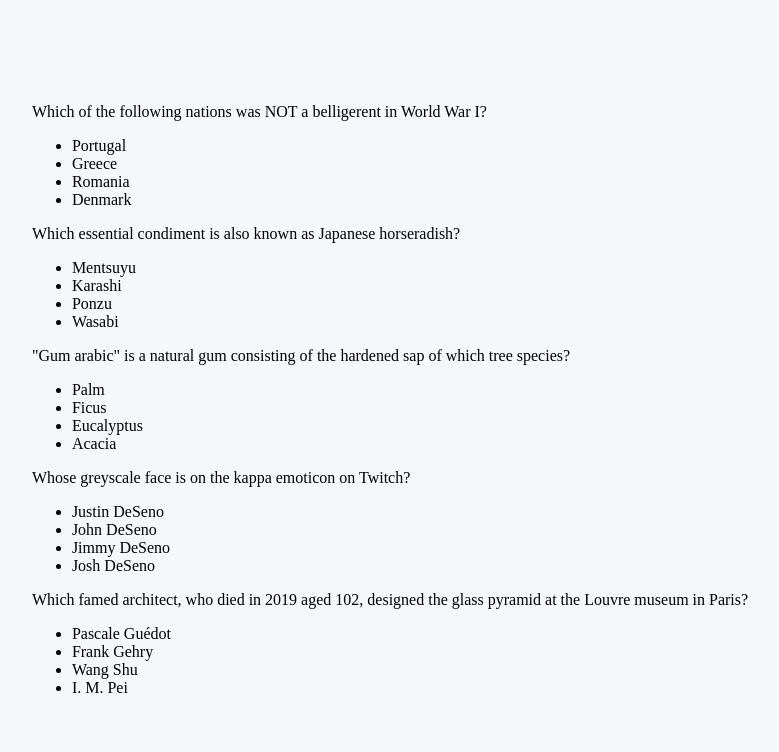
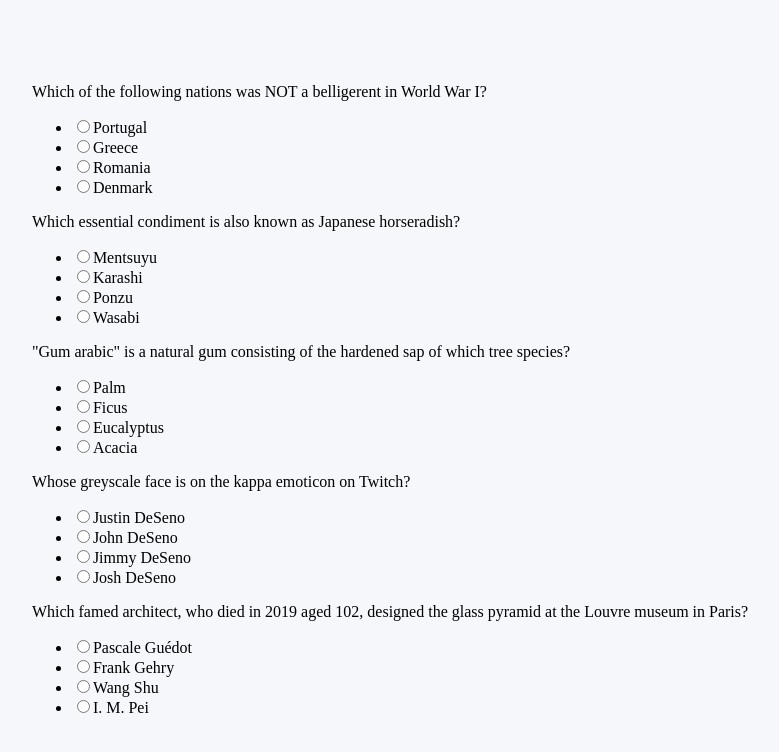
Before and after one commit to harryscully/Quiz-App, a React (Vite) app: page / in a window 1280 px wide. Both pictures are taken after a click on the button "Start quiz". Shown: the top 752 px of the page, without its empty margins (250-1029 px from the left). Built offline with nearby package versions, Linux system fonts and the light colour scheme.

Commit message:
Answers as radio input for single select

```diff
--- a/src/App.jsx
+++ b/src/App.jsx
@@ -5,20 +5,24 @@
 export default function App() {
 
   const [quizStarted, setQuizStarted] = useState(false)
-  const [questions, setQuestions] = useState(questionData)
+  const [questions, setQuestions] = useState(questionData.results)
 
   function handleStartQuiz() {
     setQuizStarted(true)
   }
 
-  const questionElements = questions.results.map((q) => {
+  const questionElements = questions.map((q, qIndex) => {
 
     const answers = [...q.incorrect_answers,q.correct_answer].map((a,index) => {
-      return <li key={index}>{he.decode(a)}</li>
+      return (
+        <li key={index}>
+          <input type="radio" name={`q${qIndex}`} id={`q${qIndex}-a${index}`} />
+          <label htmlFor={`q${qIndex}-a${index}`}>{he.decode(a)}</label>
+        </li>)
     })
 
     return (
-      <div className="question">
+      <div key={qIndex} className="question">
         <p>{he.decode(q.question)}</p>
         <ul>{answers}</ul>
       </div>
```
